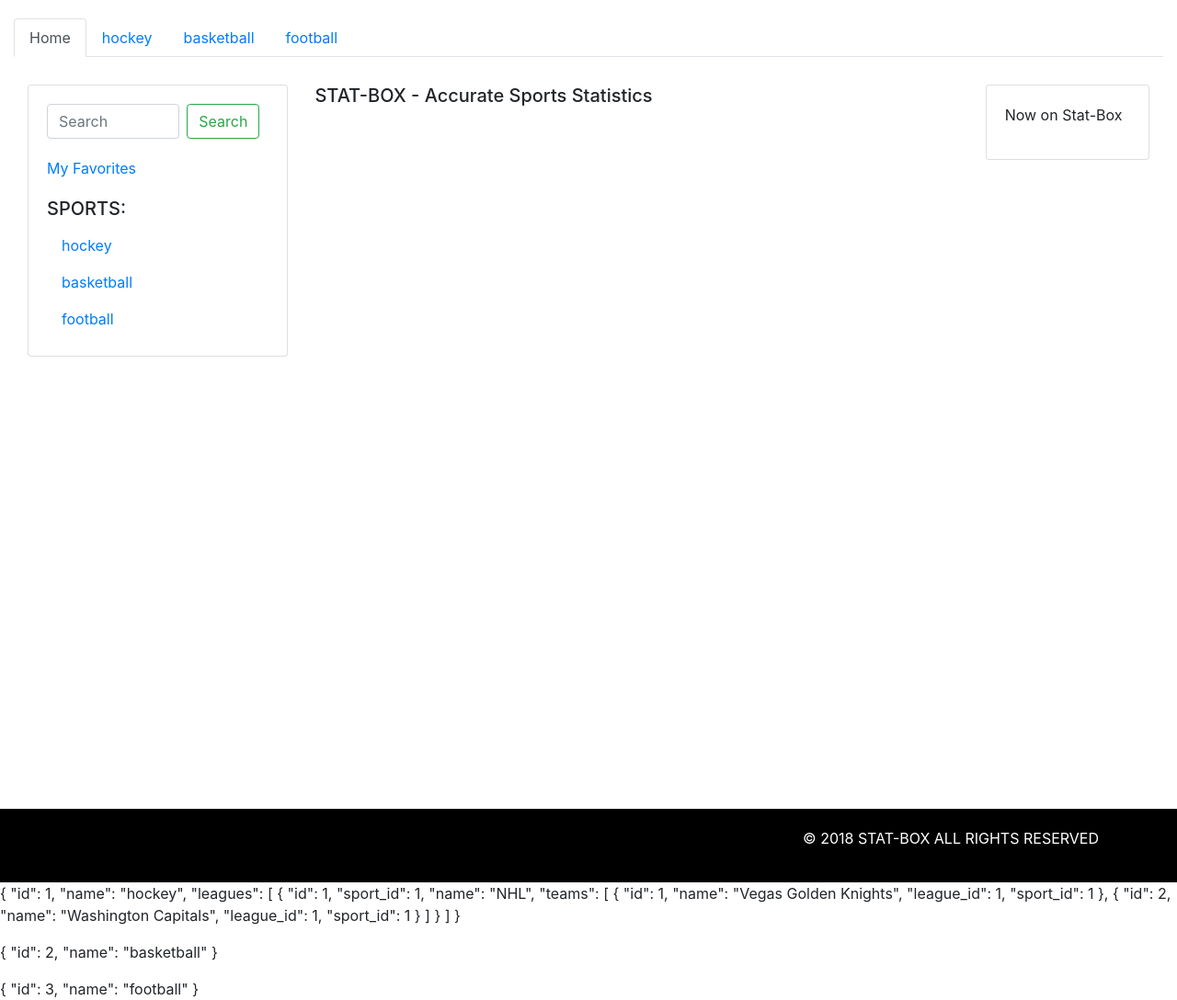
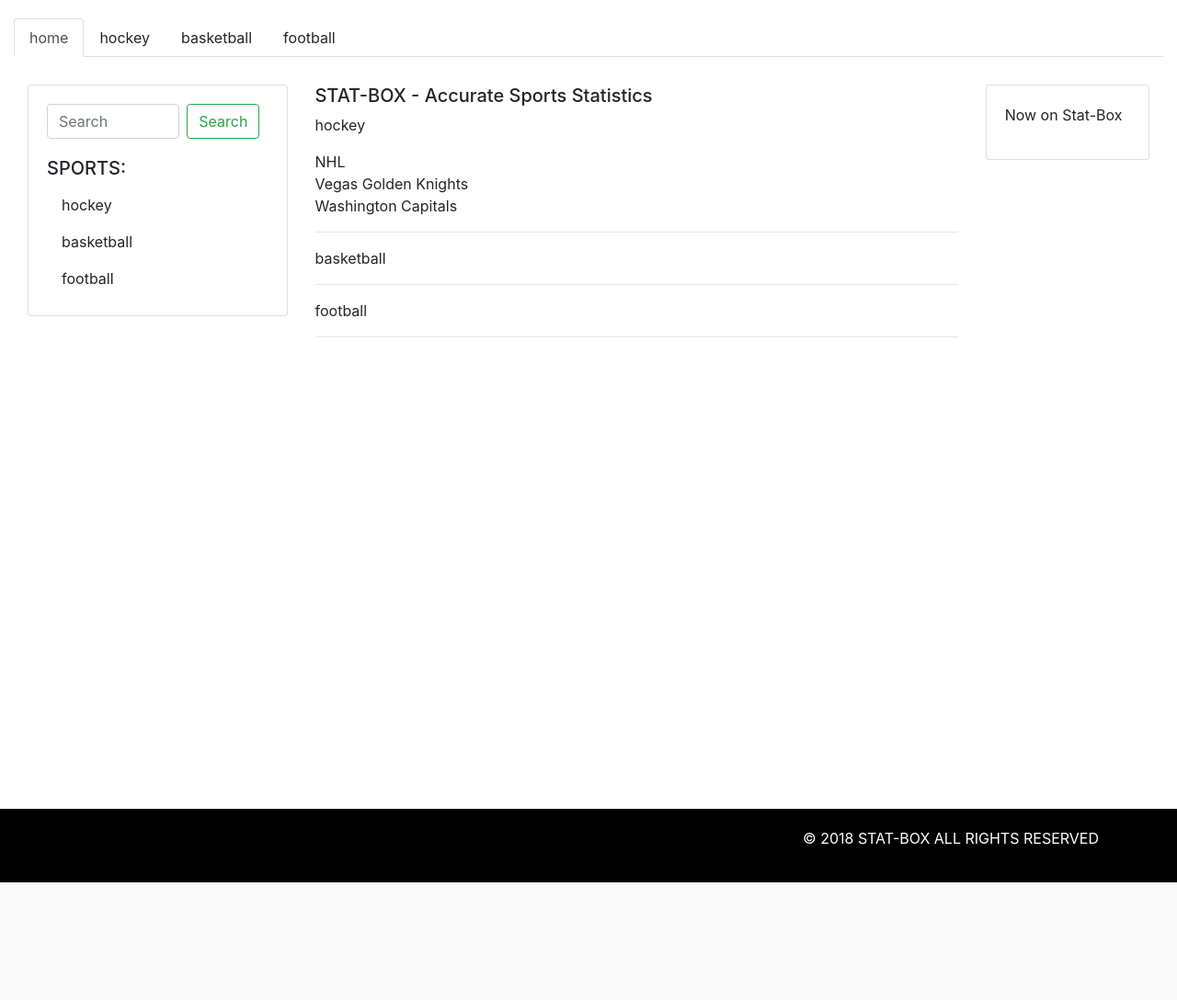
Before and after one commit to bcan001/stat-box, a Rails app: page / in a window 1280 px wide. Shown: the part 124-1212 px from the top of the page at 92% size. After the commit the page ends 1084 px from the top, so only its background shows below. Run offline with Rails 7, Linux system fonts and the light colour scheme; data comes from the database, SQL or seed files in the repository; tables that the repository leaves empty hold one stand-in row (values such as "Sample post"); style sheets or scripts are compiled from the project's sources.

Commit message:
ready for vue js work

```diff
--- a/app/javascript/components/index.vue
+++ b/app/javascript/components/index.vue
@@ -1,20 +1,132 @@
 <template>
   <div id="index">
-    <div v-for="sport in sports">
-      <p>{{sport}}</p>
+
+    <div class="container-fluid">
+
+      <ul class="nav nav-tabs pad20-top">
+        <li class="nav-item">
+          <a v-on:click="getSelectedSport(sport)" class="nav-link active home-tab">home</a>
+        </li>
+
+        <div v-for="sport in selected_sports">
+          <li class="nav-item">
+            <a v-on:click="getSelectedSport(sport)" class="nav-link sport-tab">{{sport.name}}</a>
+          </li>
+        </div>
+
+        <li  style="float: right; margin-left: auto;">
+          &nbsp;
+        </li>
+      </ul>
+
+      <!-- Tab panes -->
+      <div class="container-fluid pad20-top">
+        <div class="row">
+          <div class="col-sm-12 col-md-3">
+
+            <div class="card pad10-top">
+              <div class="card-body">
+
+                <form class="form-inline pad20-bottom">
+                  <input class="form-control mr-sm-2" type="search" placeholder="Search" aria-label="Search" style="width:60%;">
+                  <button class="btn btn-outline-success my-2 my-sm-0" type="submit">Search</button>
+                </form>
+
+
+
+                <div class="pad20-top">
+                  <h5>SPORTS:</h5>
+                  <nav class="nav flex-column">
+
+                    <div v-for="sport in selected_sports">
+                      <a v-on:click="getSelectedSport(sport)" class="nav-link">{{sport.name}}</a>
+
+                    </div>
+                  </nav>
+                </div>
+
+
+              </div>
+            </div>
+
+          </div>
+          <div class="col-sm-12 col-md-7">
+            <div class="pad10-top">
+
+              <h5>
+                STAT-BOX - Accurate Sports Statistics
+              </h5>
+
+              <div v-for="sport in selected_sports">
+                <p>{{sport.name}}</p>
+
+                <div v-for="league in sport.leagues">
+                  {{league.name}}
+
+                  <div v-for="team in league.teams">
+                    {{team.name}}
+
+                  </div>
+
+                </div>
+
+
+                <hr>
+              </div>
+
+
+            </div>
+          </div>
+          <div class="col-sm-12 col-md-2">
+
+            <div class="card pad10-top">
+              <div class="card-body">
+                <p>Now on Stat-Box</p>
+
+
+
+
+
+              </div>
+            </div>
+
+          </div>
+        </div>
+      </div>
+
+
+      <!--  -->
+
     </div>
+
+
+
   </div>
 </template>
 
 <script>
   export default {
-    el: '#index-new',
     props: ['sports'],
     data: function () {
       return {
-        original_sports: this.sports
+        original_sports: this.sports,
+        selected_sports: this.sports
       }
+    },
+    methods: {
+      getSelectedSport: function(sport) {
+        console.log(sport.name);
+
+      }
+    },
+    watch: {
+
+
     }
+  }
+
+  function changePage() {
+
   }
   // CUSTOM FUNCTIONS:
   // function calculatePaginationPages(documentCount) {
--- a/app/javascript/packs/index.js
+++ b/app/javascript/packs/index.js
@@ -33,7 +33,8 @@
   // console.log(sports);
 
   const index = new Vue({
-    el: 'index',
+    // el: 'index',
+    el: '#index-new',
     data: {
       sports: sports
     },
--- a/app/views/sports/index.html.erb
+++ b/app/views/sports/index.html.erb
@@ -1,61 +1,3 @@
-
-<div class="container-fluid">
-
-  <ul class="nav nav-tabs pad20-top">
-    <li class="nav-item">
-      <%= link_to 'Home', sports_path(home: 'home'), class: 'nav-link active home-tab', remote: true %>
-    </li>
-
-    <% @sports_objects.each do |sport| %>
-      <li class="nav-item">
-        <%= link_to sport.name, sport_path(id: sport.id), class: "nav-link #{sport.name}-tab" , remote: true %>
-      </li>
-    <% end %>
-
-    <li  style="float: right; margin-left: auto;">
-      &nbsp;
-    </li>
-  </ul>
-
-  <!-- Tab panes -->
-  <div class="container-fluid pad20-top">
-    <div class="row">
-      <div class="col-sm-12 col-md-3">
-
-        <div class="card pad10-top">
-          <div class="card-body">
-
-            <form class="form-inline pad20-bottom">
-              <input class="form-control mr-sm-2" type="search" placeholder="Search" aria-label="Search" style="width:60%;">
-              <button class="btn btn-outline-success my-2 my-sm-0" type="submit">Search</button>
-            </form>
-
-            <%= link_to 'My Favorites', root_path %>
-
-
-
-
-            <div class="pad20-top">
-              <h5>SPORTS:</h5>
-              <nav class="nav flex-column">
-                <% @sports_objects.each do |sport| %>
-                  <%= link_to sport.name, sport_path(id: sport.id), class: "nav-link #{sport.name}-tab" , remote: true %>
-                <% end %>
-              </nav>
-            </div>
-
-
-          </div>
-        </div>
-
-      </div>
-      <div class="col-sm-12 col-md-7">
-        <div class="pad10-top">
-
-          <h5>
-            STAT-BOX - Accurate Sports Statistics
-          </h5>
-
 <!-- vue js divs / data import from rails controllers -->
 <%= content_tag :div,
   nil,
@@ -65,29 +7,3 @@
   }
 %>
 <div id="index-new"></div>
-
-        </div>
-      </div>
-      <div class="col-sm-12 col-md-2">
-
-        <div class="card pad10-top">
-          <div class="card-body">
-            <p>Now on Stat-Box</p>
-
-
-
-
-
-          </div>
-        </div>
-
-      </div>
-    </div>
-  </div>
-
-
-
-
-  <!--  -->
-
-</div>
```
Lines whose indentation alone changed are shown as unchanged.
